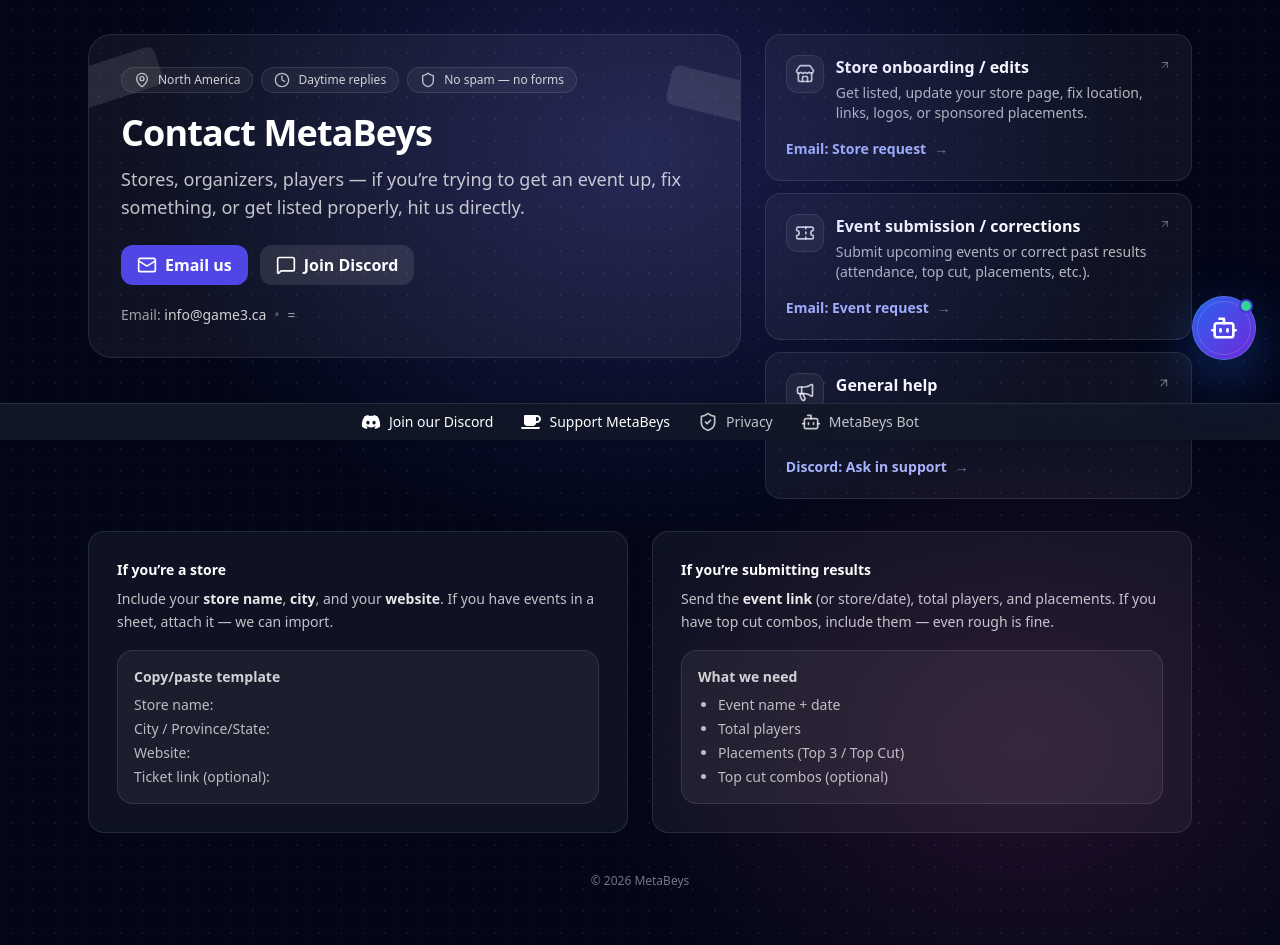
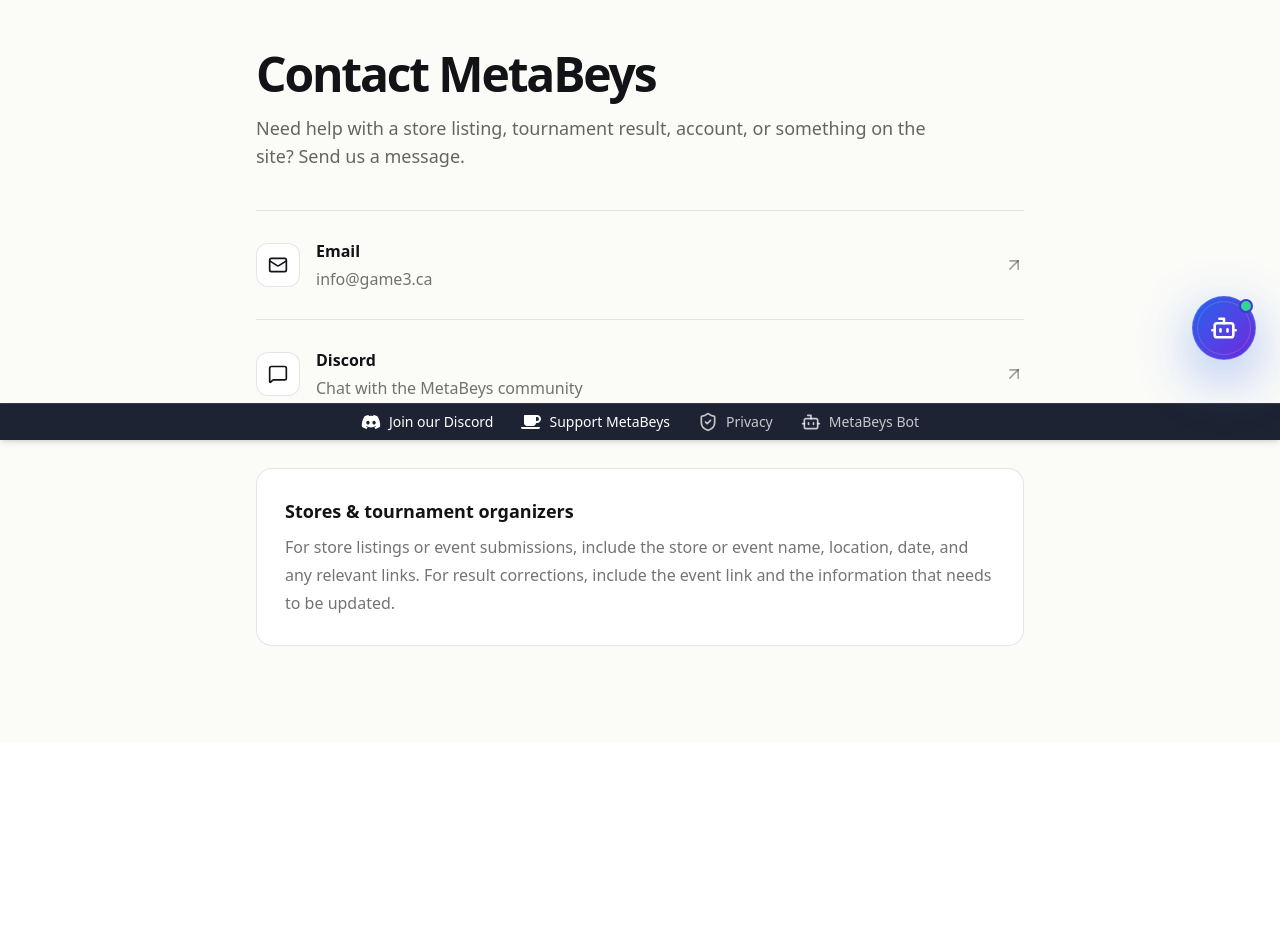
Before and after one commit to evade6ix/beydecks, a React (Vite) app in the folder client/: page /contact in a window 1280 px wide. Shown: the part 360-1305 px from the top of the page. After the commit the page ends 1102 px from the top, so only its background shows below. Built offline with nearby package versions, Linux system fonts and the light colour scheme.

Commit message:
Simplify contact page

```diff
--- a/client/src/pages/Contact.tsx
+++ b/client/src/pages/Contact.tsx
@@ -1,89 +1,5 @@
-import { motion } from "framer-motion"
 import { Helmet } from "react-helmet-async"
-import {
-  Mail,
-  MessageSquare,
-  MapPin,
-  Clock,
-  ArrowUpRight,
-  Ticket,
-  Store,
-  Megaphone,
-  Shield,
-} from "lucide-react"
-
-function Section({ className = "", ...props }: React.HTMLAttributes<HTMLDivElement>) {
-  return <section className={`max-w-6xl mx-auto px-4 sm:px-6 ${className}`} {...props} />
-}
-
-function Card({ className = "", ...props }: React.HTMLAttributes<HTMLDivElement>) {
-  return (
-    <div
-      className={`rounded-2xl border border-white/10 bg-white/5 backdrop-blur-md ${className}`}
-      {...props}
-    />
-  )
-}
-
-function Button({ className = "", as: As = "a", ...props }: any) {
-  return (
-    <As
-      className={`inline-flex items-center justify-center gap-2 rounded-xl px-4 py-2 font-semibold transition
-      focus:outline-none focus:ring-2 focus:ring-indigo-500/60 ${className}`}
-      {...props}
-    />
-  )
-}
-
-function Chip({ icon: Icon, children }: { icon: any; children: React.ReactNode }) {
-  return (
-    <div className="inline-flex items-center gap-2 rounded-full border border-white/10 bg-white/5 px-3 py-1 text-xs text-white/80">
-      <Icon className="h-4 w-4 text-white/70" />
-      {children}
-    </div>
-  )
-}
-
-function Note({
-  title,
-  desc,
-  icon: Icon,
-  href,
-  cta,
-}: {
-  title: string
-  desc: string
-  icon: any
-  href: string
-  cta: string
-}) {
-  return (
-    <motion.a
-      href={href}
-      className="group block rounded-2xl border border-white/10 bg-white/5 p-5 hover:bg-white/10"
-      whileHover={{ y: -2 }}
-      transition={{ type: "spring", stiffness: 260, damping: 20 }}
-    >
-      <div className="flex items-start justify-between gap-3">
-        <div className="flex items-start gap-3">
-          <div className="rounded-xl border border-white/10 bg-white/5 p-2">
-            <Icon className="h-5 w-5 text-white/80" />
-          </div>
-          <div className="min-w-0">
-            <div className="font-semibold">{title}</div>
-            <div className="mt-1 text-sm text-white/70">{desc}</div>
-          </div>
-        </div>
-        <ArrowUpRight className="h-5 w-5 text-white/40 transition group-hover:text-white/80" />
-      </div>
-
-      <div className="mt-4 inline-flex items-center gap-2 text-sm font-semibold text-indigo-300">
-        {cta}
-        <span className="opacity-60">→</span>
-      </div>
-    </motion.a>
-  )
-}
+import { Mail, MessageSquare, ArrowUpRight } from "lucide-react"
 
 export default function Contact() {
   const email = "info@game3.ca"
@@ -95,170 +11,72 @@
         <title>Contact MetaBeys</title>
         <meta
           name="description"
-          content="Contact MetaBeys via email or Discord. Stores can onboard, organizers can submit events, and players can get help."
+          content="Contact MetaBeys by email or Discord for store listings, event submissions, corrections, or general support."
         />
         <meta property="og:title" content="Contact MetaBeys" />
         <meta
           property="og:description"
-          content="Email or Discord support for stores, organizers, and players."
+          content="Get in touch with MetaBeys by email or Discord."
         />
         <meta property="og:url" content="https://www.metabeys.com/contact" />
         <meta name="robots" content="index, follow" />
-        <meta name="twitter:card" content="summary_large_image" />
-        <script type="application/ld+json">
-          {JSON.stringify({
-            "@context": "https://schema.org",
-            "@type": "Organization",
-            name: "MetaBeys",
-            url: "https://www.metabeys.com",
-            contactPoint: [
-              { "@type": "ContactPoint", email, contactType: "customer support" },
-              { "@type": "ContactPoint", email, contactType: "sales" },
-            ],
-            areaServed: "North America",
-          })}
-        </script>
       </Helmet>
 
-      <div className="relative min-h-[100dvh] bg-slate-950 text-white">
-        {/* New background vibe: poster paper + tape + subtle noise */}
-        <div aria-hidden className="pointer-events-none absolute inset-0 overflow-hidden">
-          <div className="absolute inset-0 bg-[radial-gradient(60%_60%_at_50%_20%,rgba(99,102,241,0.25),transparent_65%)]" />
-          <div className="absolute inset-0 bg-[radial-gradient(50%_50%_at_80%_80%,rgba(236,72,153,0.14),transparent_65%)]" />
-          <div className="absolute inset-0 opacity-[0.08] [background-image:linear-gradient(rgba(255,255,255,0.12)_1px,transparent_1px),linear-gradient(90deg,rgba(255,255,255,0.12)_1px,transparent_1px)] [background-size:28px_28px]" />
-          <div className="absolute inset-0 opacity-[0.06] bg-[radial-gradient(circle_at_center,rgba(255,255,255,0.9)_1px,transparent_1px)] [background-size:22px_22px]" />
-        </div>
+      <main className="min-h-[calc(100vh-4rem)] bg-[#fbfbf8] px-5 py-16 text-[#121316] sm:px-8 sm:py-24">
+        <div className="mx-auto max-w-3xl">
+          <div className="border-b border-black/10 pb-10">
+            <h1 className="text-4xl font-black tracking-[-0.045em] sm:text-5xl">
+              Contact MetaBeys
+            </h1>
+            <p className="mt-4 max-w-2xl text-base leading-7 text-black/60 sm:text-lg">
+              Need help with a store listing, tournament result, account, or something on the site? Send us a message.
+            </p>
+          </div>
 
-        <Section className="pt-16 sm:pt-20 pb-14">
-          {/* Header block (not SaaS hero) */}
-          <motion.div
-            initial={{ opacity: 0, y: 10 }}
-            animate={{ opacity: 1, y: 0 }}
-            transition={{ duration: 0.45 }}
-            className="grid grid-cols-1 lg:grid-cols-5 gap-6"
-          >
-            {/* Left: "poster" */}
-            <div className="lg:col-span-3">
-              <div className="relative overflow-hidden rounded-3xl border border-white/10 bg-white/5 p-6 sm:p-8">
-                {/* tape corners */}
-                <div className="absolute -left-6 top-6 h-10 w-24 rotate-[-18deg] rounded-lg bg-white/10 blur-[0.2px]" />
-                <div className="absolute -right-6 top-10 h-10 w-24 rotate-[14deg] rounded-lg bg-white/10 blur-[0.2px]" />
-
-                <div className="flex flex-wrap gap-2">
-                  <Chip icon={MapPin}>North America</Chip>
-                  <Chip icon={Clock}>Daytime replies</Chip>
-                  <Chip icon={Shield}>No spam — no forms</Chip>
-                </div>
-
-                <h1 className="mt-5 text-3xl sm:text-4xl font-extrabold tracking-tight">
-                  Contact MetaBeys
-                </h1>
-                <p className="mt-3 text-base sm:text-lg text-white/75 max-w-2xl">
-                  Stores, organizers, players — if you’re trying to get an event up, fix something,
-                  or get listed properly, hit us directly.
-                </p>
-
-                <div className="mt-6 flex flex-col sm:flex-row gap-3">
-                  <Button
-                    as="a"
-                    href={`mailto:${email}?subject=MetaBeys%20Support`}
-                    className="bg-indigo-600 hover:bg-indigo-500"
-                  >
-                    <Mail className="h-5 w-5" />
-                    Email us
-                  </Button>
-
-                  <Button
-                    as="a"
-                    href={discord}
-                    className="bg-white/10 hover:bg-white/20"
-                    target="_blank"
-                    rel="noreferrer"
-                  >
-                    <MessageSquare className="h-5 w-5" />
-                    Join Discord
-                  </Button>
-                </div>
-
-                <div className="mt-5 text-sm text-white/60">
-                  Email: <span className="text-white/80">{email}</span>
-                  <span className="mx-2 text-white/30">•</span>
-=                </div>
-              </div>
-            </div>
-
-            {/* Right: Bulletin "what to message us for" */}
-            <div className="lg:col-span-2 space-y-3">
-              <Note
-                icon={Store}
-                title="Store onboarding / edits"
-                desc="Get listed, update your store page, fix location, links, logos, or sponsored placements."
-                href={`mailto:${email}?subject=Store%20Onboarding%20/%20Edits`}
-                cta="Email: Store request"
-              />
-              <Note
-                icon={Ticket}
-                title="Event submission / corrections"
-                desc="Submit upcoming events or correct past results (attendance, top cut, placements, etc.)."
-                href={`mailto:${email}?subject=Event%20Submission%20/%20Correction`}
-                cta="Email: Event request"
-              />
-              <Note
-                icon={Megaphone}
-                title="General help"
-                desc="Account issues, profile problems, trophies, or anything that looks broken."
-                href={discord}
-                cta="Discord: Ask in support"
-              />
-            </div>
-          </motion.div>
-
-          {/* Lower: simple split cards, not “SaaS sections” */}
-          <div className="mt-8 grid grid-cols-1 lg:grid-cols-2 gap-6">
-            <Card className="p-6 sm:p-7">
-              <div className="text-sm font-semibold mb-2">If you’re a store</div>
-              <div className="text-white/75 text-sm leading-relaxed">
-                Include your <span className="text-white/90 font-semibold">store name</span>,{" "}
-                <span className="text-white/90 font-semibold">city</span>, and your{" "}
-                <span className="text-white/90 font-semibold">website</span>. If you have events in a sheet,
-                attach it — we can import.
-              </div>
-
-              <div className="mt-4 rounded-2xl border border-white/10 bg-white/5 p-4 text-sm text-white/70">
-                <div className="font-semibold text-white/80 mb-2">Copy/paste template</div>
-                <div className="space-y-1">
-                  <div>Store name:</div>
-                  <div>City / Province/State:</div>
-                  <div>Website:</div>
-                  <div>Ticket link (optional):</div>
+          <div className="divide-y divide-black/10">
+            <a
+              href={`mailto:${email}?subject=MetaBeys%20Support`}
+              className="group flex items-center justify-between gap-6 py-7"
+            >
+              <div className="flex min-w-0 items-center gap-4">
+                <span className="flex h-11 w-11 shrink-0 items-center justify-center rounded-xl border border-black/10 bg-white">
+                  <Mail className="h-5 w-5" />
+                </span>
+                <div className="min-w-0">
+                  <div className="font-bold">Email</div>
+                  <div className="mt-1 truncate text-sm text-black/55 sm:text-base">{email}</div>
                 </div>
               </div>
-            </Card>
+              <ArrowUpRight className="h-5 w-5 shrink-0 text-black/35 transition group-hover:text-black" />
+            </a>
 
-            <Card className="p-6 sm:p-7">
-              <div className="text-sm font-semibold mb-2">If you’re submitting results</div>
-              <div className="text-white/75 text-sm leading-relaxed">
-                Send the <span className="text-white/90 font-semibold">event link</span> (or store/date),
-                total players, and placements. If you have top cut combos, include them — even rough is fine.
+            <a
+              href={discord}
+              target="_blank"
+              rel="noreferrer"
+              className="group flex items-center justify-between gap-6 py-7"
+            >
+              <div className="flex min-w-0 items-center gap-4">
+                <span className="flex h-11 w-11 shrink-0 items-center justify-center rounded-xl border border-black/10 bg-white">
+                  <MessageSquare className="h-5 w-5" />
+                </span>
+                <div>
+                  <div className="font-bold">Discord</div>
+                  <div className="mt-1 text-sm text-black/55 sm:text-base">Chat with the MetaBeys community</div>
+                </div>
               </div>
-
-              <div className="mt-4 rounded-2xl border border-white/10 bg-white/5 p-4 text-sm text-white/70">
-                <div className="font-semibold text-white/80 mb-2">What we need</div>
-                <ul className="list-disc pl-5 space-y-1">
-                  <li>Event name + date</li>
-                  <li>Total players</li>
-                  <li>Placements (Top 3 / Top Cut)</li>
-                  <li>Top cut combos (optional)</li>
-                </ul>
-              </div>
-            </Card>
+              <ArrowUpRight className="h-5 w-5 shrink-0 text-black/35 transition group-hover:text-black" />
+            </a>
           </div>
 
-          <div className="mt-10 text-center text-xs text-white/45">
-            © {new Date().getFullYear()} MetaBeys
+          <div className="mt-10 rounded-2xl border border-black/10 bg-white p-6 sm:p-7">
+            <h2 className="text-lg font-bold">Stores & tournament organizers</h2>
+            <p className="mt-2 text-sm leading-6 text-black/55 sm:text-base sm:leading-7">
+              For store listings or event submissions, include the store or event name, location, date, and any relevant links. For result corrections, include the event link and the information that needs to be updated.
+            </p>
           </div>
-        </Section>
-      </div>
+        </div>
+      </main>
     </>
   )
 }
```
